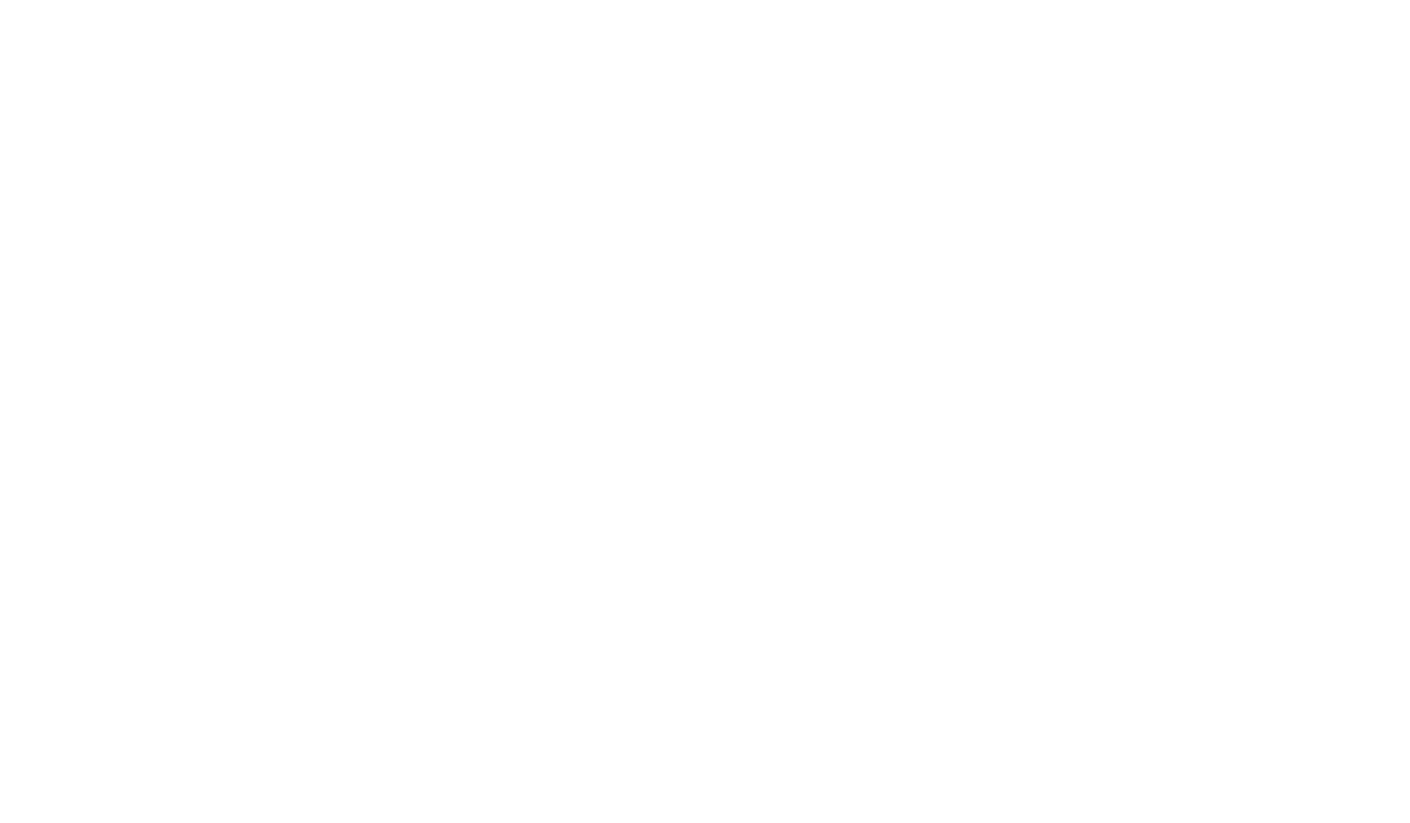
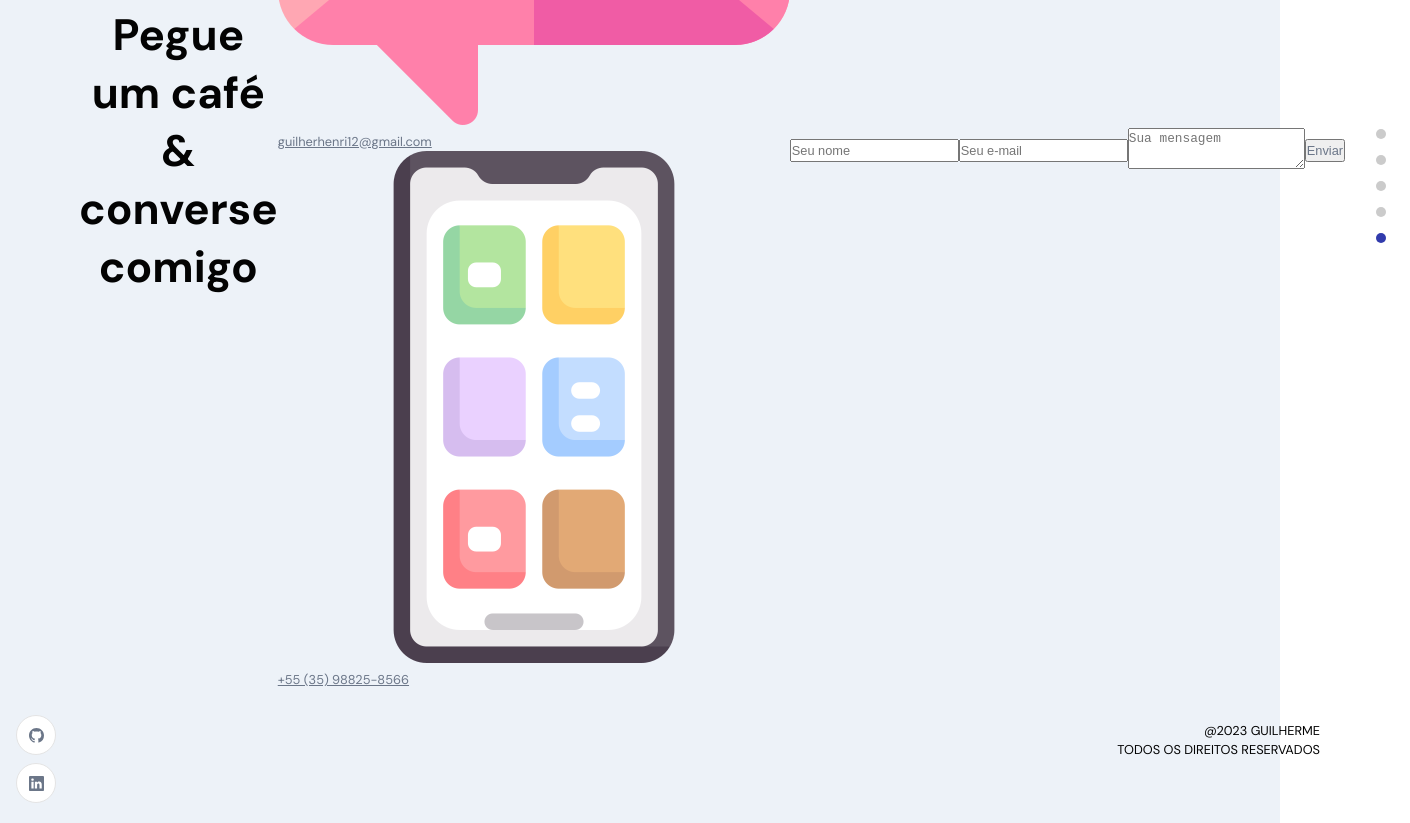
Before and after one commit to guilherhenri/portfolio-web, a React (Create React App) app: page / in a window 1280 px wide. Shown: the part 4480-5303 px from the top of the page, 1410 px wide, since content can reach past the window. Before the commit the page ends 4050 px from the top, so only its background shows below. Built offline with nearby package versions, Linux system fonts and the light colour scheme.

Commit message:
Created footer container structure

```diff
--- a/src/containers/Footer/Footer.jsx
+++ b/src/containers/Footer/Footer.jsx
@@ -1,9 +1,98 @@
+import { useState } from 'react';
+
+import { AppWrap, MotionWrap } from '../../wrapper';
+import { images } from '../../constants';
 import './Footer.scss';
 
 const Footer = () => {
+  const [formData, setFormData] = useState({ name: '', email: '', message: ''});
+  const [isFormSubmitted, setIsFormSubmitted] = useState(false);
+  const [loading, setLoading] = useState(false);
+
+  const { name, email, message } = formData;
+
+  const handleChangeInput = (e) => {
+    const { name, value } = e.target;
+
+    setFormData({ ...formData, [name]: value });
+  };
+
+  const handleSubmit = () => {
+    setLoading(true);
+    setIsFormSubmitted(true);
+  };
+
   return (
-    <div>Footer</div>
+    <>
+      <h2 className="head-text">Pegue um café & converse comigo</h2>
+
+      <div className="app__footer-cards">
+        <div className="app__footer-card">
+          <img src={images.email} alt="email" />
+
+          <a href="mailto:guilherhenri12@gmail.com" className='p-text'>
+            guilherhenri12@gmail.com
+          </a>
+        </div>
+
+        <div className="app__footer-card">
+          <img src={images.mobile} alt="phone" />
+
+          <a href="tel: +55 (35) 98825-8566" className='p-text'>
+            +55 (35) 98825-8566
+          </a>
+        </div>
+      </div>
+
+      {!isFormSubmitted ? (
+        <div className="app__footer-form app__flex">
+          <div className="app__flex">
+            <input
+              className='p-text'
+              type="text"
+              name='name'
+              placeholder='Seu nome'
+              value={name}
+              onChange={handleChangeInput}
+            />
+          </div>
+
+          <div className="app__flex">
+            <input
+              className='p-text'
+              type="email"
+              name='email'
+              placeholder='Seu e-mail'
+              value={email}
+              onChange={handleChangeInput}
+            />
+          </div>
+
+          <div>
+            <textarea
+              className='p-text'
+              placeholder='Sua mensagem'
+              name='message'
+              value={message}
+              onChange={handleChangeInput}
+            />
+          </div>
+
+          <button type='button' className='p-text' onClick={handleSubmit}>
+            {loading ? 'Enviando' : 'Enviar'}
+          </button>
+        </div>
+      ) : (
+        <div>
+          <h3 className='head-text'>Obrigado por entrar em contato!</h3>
+        </div>
+      )}
+    </>
   )
 }
 
-export default Footer;
+export default AppWrap(
+  MotionWrap(Footer, 'app__footer'),
+  'contato',
+  'app_whitebg'
+);
```
